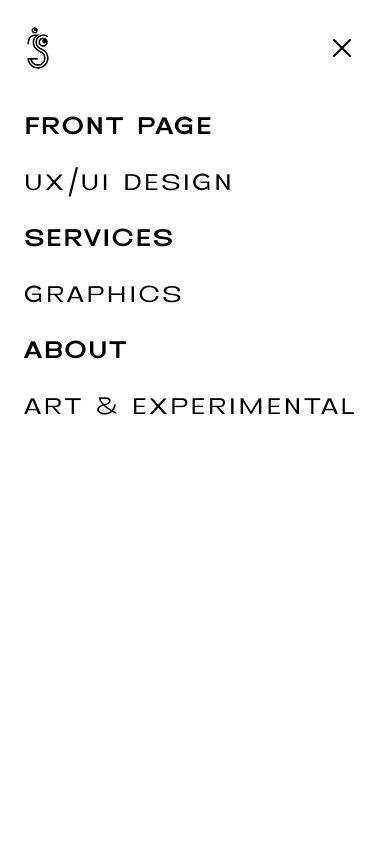
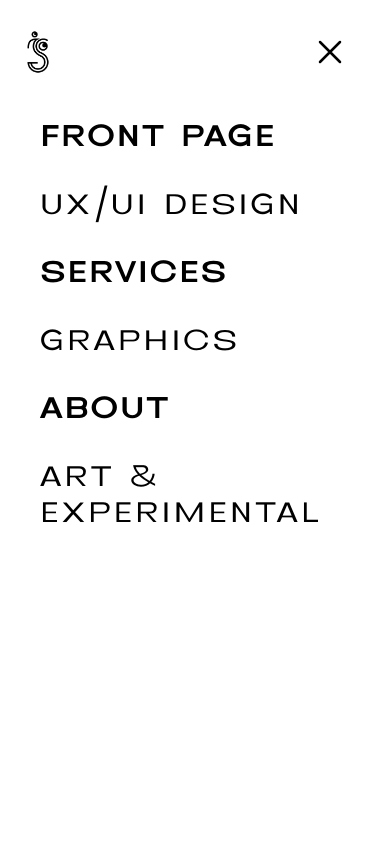
Before and after one commit to wiljav/portfolio_website, a Next.js app: page / in a window 390 px wide. Both pictures are taken after a click on the button "Open menu". Shown: the top 844 px of the page. Built offline with nearby package versions, Linux system fonts and the light colour scheme.

Commit message:
Fix: mobile friendly layout

```diff
--- a/components/Header.tsx
+++ b/components/Header.tsx
@@ -54,23 +54,33 @@ export default function Header() {
       </nav>
 
       {/* MOBILE MENU PANEL */}
+      {/* MOBILE MENU PANEL */}
 {mobileMenuOpen && (
-        <div className="fixed inset-0 z-50 bg-white px-6 py-6 lg:hidden">
+  <div className="fixed inset-0 z-[100] bg-white px-6 py-6 lg:hidden">
+    {/* HEADER INSIDE MENU: Added 'items-center' and 'justify-between' */}
     <div className="flex items-center justify-between">
+      {/* LOGO */}
       <img src="/logo.gif" alt="Logo" className="h-12 w-auto" />
-            <button onClick={() => setMobileMenuOpen(false)} className="p-2">
-              <svg className="h-8 w-8" fill="none" viewBox="0 0 24 24" strokeWidth="1.5" stroke="currentColor">
+
+      {/* THE CLOSE BUTTON: Added pr-2 to ensure it doesn't hit the screen edge */}
+      <button
+        onClick={() => setMobileMenuOpen(false)}
+        className="p-2 mr-2 text-black hover:text-[#00ffdd] transition-colors"
+      >
+        <span className="sr-only">Close menu</span>
+        <svg className="h-10 w-10" fill="none" viewBox="0 0 24 24" strokeWidth="1.5" stroke="currentColor">
           <path strokeLinecap="round" strokeLinejoin="round" d="M6 18L18 6M6 6l12 12" />
         </svg>
       </button>
     </div>
-          <div className="mt-10 flow-root">
-            <div className="flex flex-col gap-y-6">
+
+    {/* MENU LINKS */}
+    <div className="mt-10 flex flex-col gap-y-8 pl-4">
       {navLinks.map((link) => (
         <a
           key={link.name}
           href={link.href}
-                  className={`text-2xl tracking-widest uppercase ${link.bold ? 'font-bold' : 'font-normal'}`}
+          className={`text-3xl tracking-widest uppercase ${link.bold ? 'font-bold' : 'font-normal'}`}
           onClick={() => setMobileMenuOpen(false)}
         >
           {link.name}
@@ -78,7 +88,6 @@ export default function Header() {
       ))}
     </div>
   </div>
-        </div>
 )}
     </header>
   );
```
Lines whose indentation alone changed are shown as unchanged.
